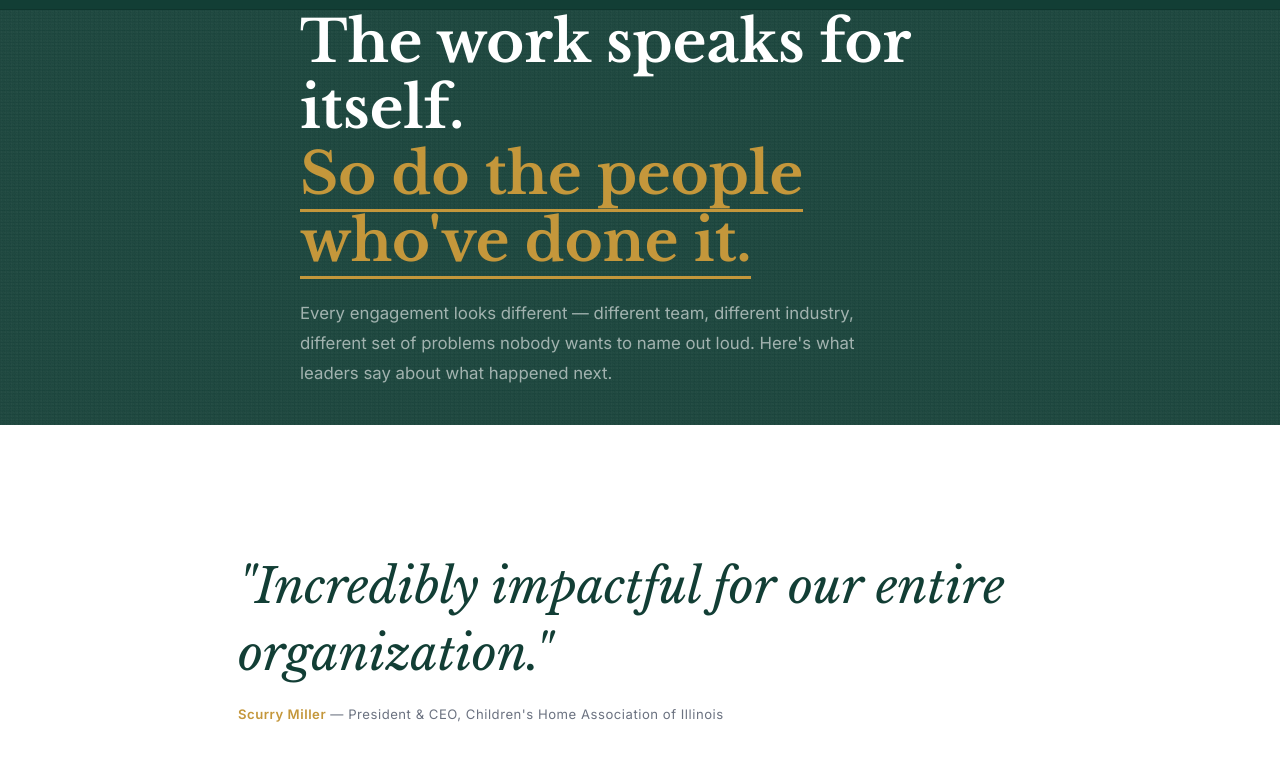
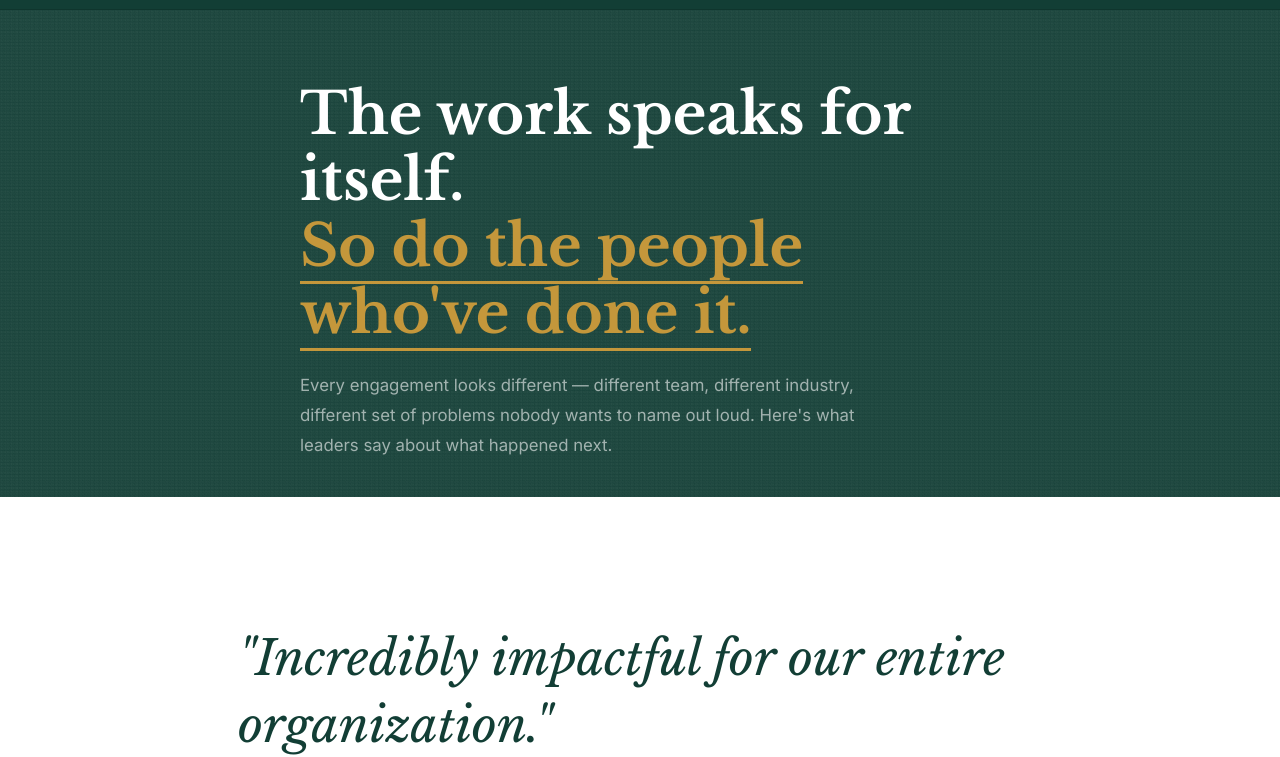
Before and after one commit to scalingminds/scalingminds-new-site, a plain HTML site: page client-praise.html in a window 1280 px wide. Shown: the part 59-816 px from the top of the page. Drawn offline with nearby package versions, Linux system fonts and the light colour scheme.

Commit message:
Add files via upload

```diff
--- a/client-praise.html
+++ b/client-praise.html
@@ -217,7 +217,7 @@
   <div class="page-transition">
 
   <!-- HERO -->
-  <section class="hero" style="min-height: 50vh;">
+  <section class="hero" style="min-height: 50vh; padding-top: 140px;">
     <div class="container">
       <div class="hero__content reveal">
         <h1>The work speaks for itself.<br><em class="highlight-draw">So do the people who've done it.</em></h1>
```
